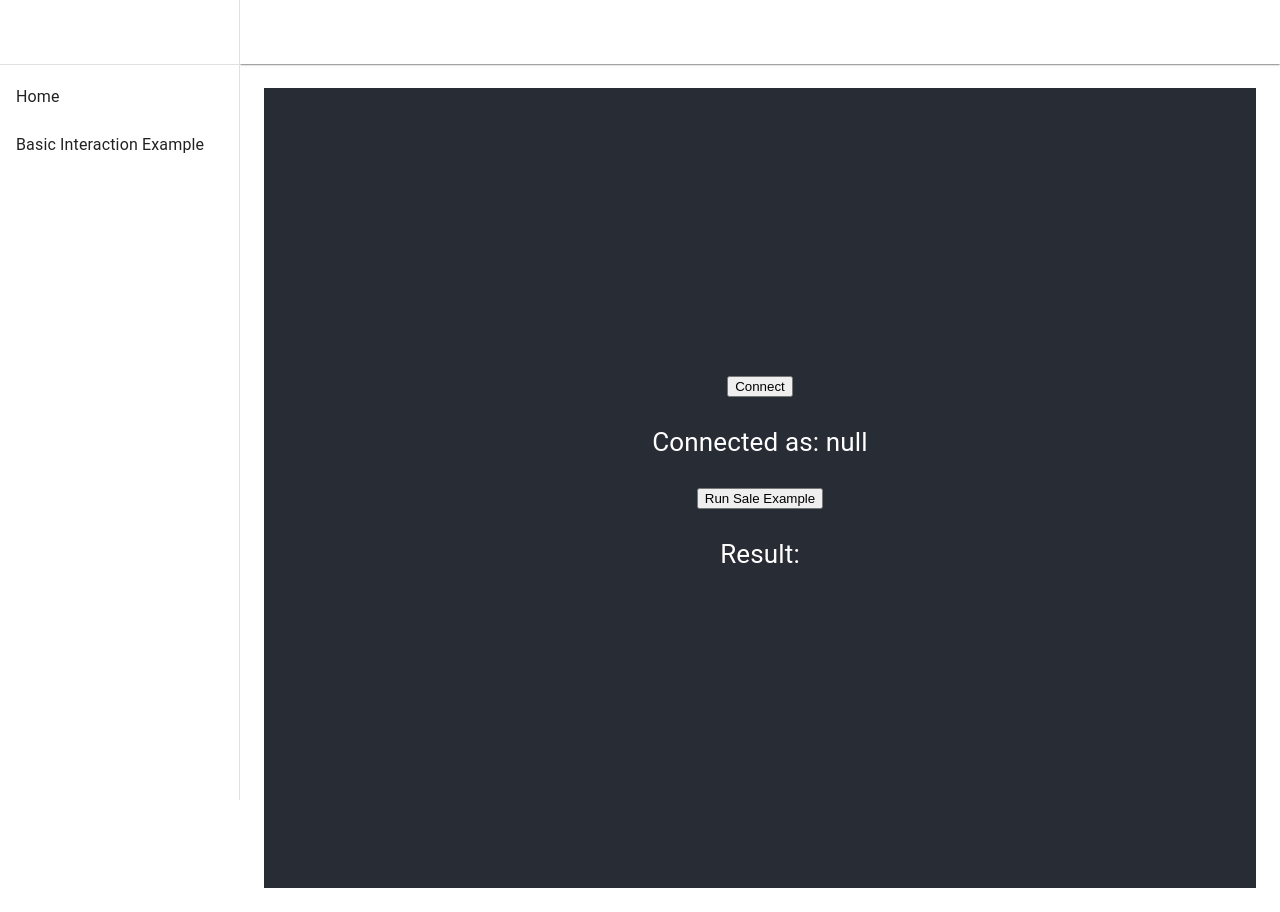
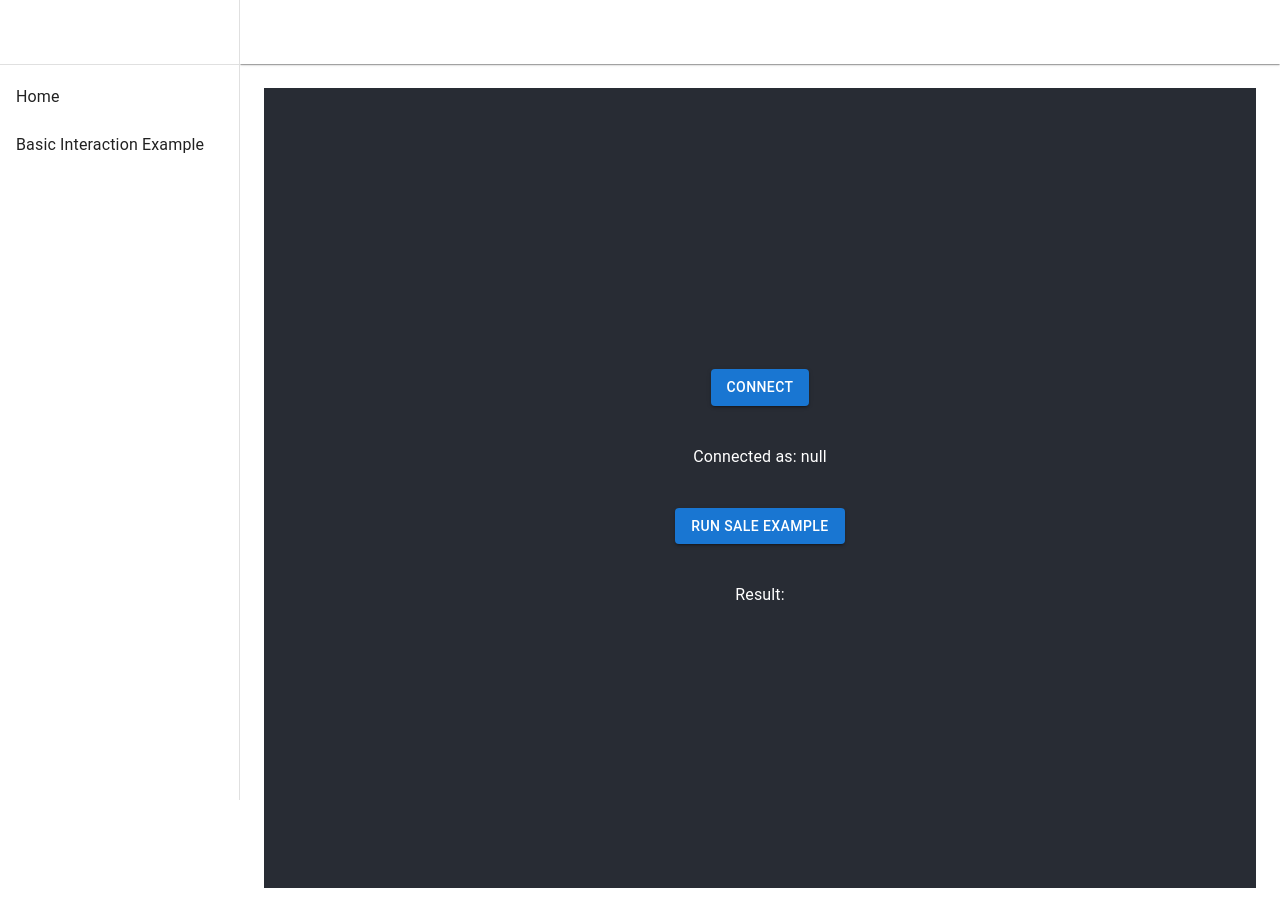
Before and after one commit to beehive-innovation/examples.rainprotocol.xyz, a React (Create React App) app: page /basic-interaction-example in a window 1280 px wide. Built offline with nearby package versions, Linux system fonts and the light colour scheme.

Commit message:
Add different styling

```diff
--- a/src/examples/BasicInteractionExample/BasicInteractionExample.tsx
+++ b/src/examples/BasicInteractionExample/BasicInteractionExample.tsx
@@ -4,6 +4,7 @@ import { networks } from "./networks";
 // import { isAfterBlockNumber } from "./opcodeExample";
 import {ContractInterface, ethers} from 'ethers';
 import saleContractABI from "./saleContractABI.json";
+import {Button, Typography} from "@mui/material";
 
 export default function BasicInteractionExample({}: any) {
 
@@ -66,17 +67,23 @@ export default function BasicInteractionExample({}: any) {
   return (
     <div className="App">
       <header className="App-header">
-        <button onClick={connectWalletHandler}>
+        <Button variant="contained" onClick={connectWalletHandler}>
           Connect
-        </button>
+        </Button>
 
-        <p>{`Connected as: ${currentAccount}`}</p>
+        <br/>
 
-        <button onClick={runOpcodesExample}>
+        <Typography>{`Connected as: ${currentAccount}`}</Typography>
+
+        <br/>
+
+        <Button variant="contained" onClick={runOpcodesExample}>
           Run Sale Example
-        </button>
+        </Button>
 
-        <p>{result}</p>
+        <br/>
+
+        <Typography>{result}</Typography>
       </header>
     </div>
   )
```
